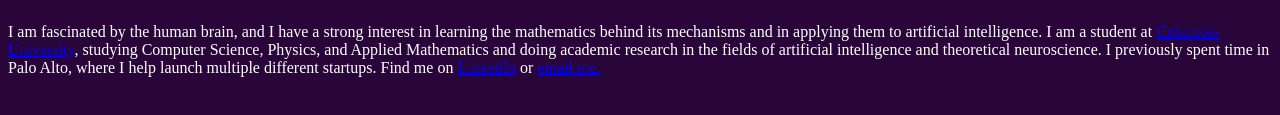
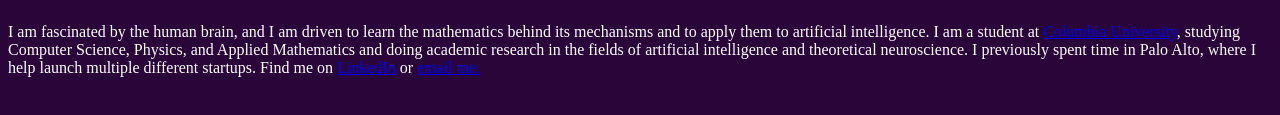
Before and after one commit to prashantcraju/prashantcraju.github.io, a plain HTML site: page index.html in a window 1280 px wide. Shown: the part 383-498 px from the top of the page. Drawn offline with Linux system fonts and the light colour scheme.

Commit message:
Update index.html

```diff
--- a/index.html
+++ b/index.html
@@ -14,6 +14,6 @@ body {
 <body>
     <h1><font color="white">Prashant Raju</font></h1>
     <h2><img src="https://i.imgur.com/U5M4HQ7.jpg" alt="Life in the city." width=""auto" height="300"><br></h2>
-        <p><font color="white">I am fascinated by the human brain, and I have a strong interest in learning the mathematics behind its mechanisms and in applying them to artificial intelligence. I am a student at <a href="http://www.columbia.edu/">Columbia University</a>, studying Computer Science, Physics, and Applied Mathematics and doing academic research in the fields of artificial intelligence and theoretical neuroscience. I previously spent time in Palo Alto, where I help launch multiple different startups. Find me on <a href="https://www.linkedin.com/in/prashantcraju/">LinkedIn</a> or <a href="mailto:rajuprashant@gmail.com?Subject=Hello%20again" target="_top">email me.</font></a></p>
+        <p><font color="white">I am fascinated by the human brain, and I am driven to learn the mathematics behind its mechanisms and to apply them to artificial intelligence. I am a student at <a href="http://www.columbia.edu/">Columbia University</a>, studying Computer Science, Physics, and Applied Mathematics and doing academic research in the fields of artificial intelligence and theoretical neuroscience. I previously spent time in Palo Alto, where I help launch multiple different startups. Find me on <a href="https://www.linkedin.com/in/prashantcraju/">LinkedIn</a> or <a href="mailto:rajuprashant@gmail.com?Subject=Hello%20again" target="_top">email me.</font></a></p>
 </body>
 </html>
```
